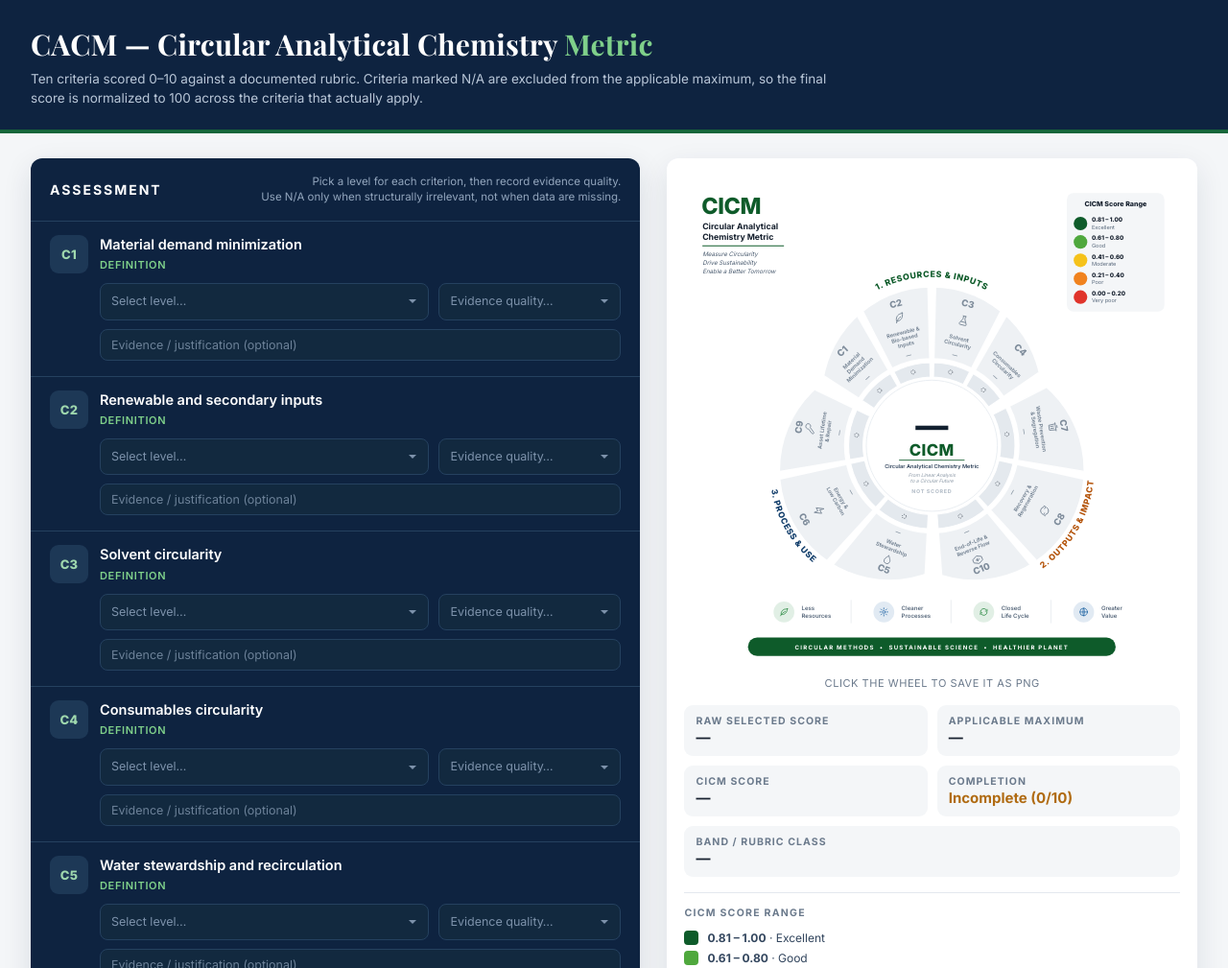
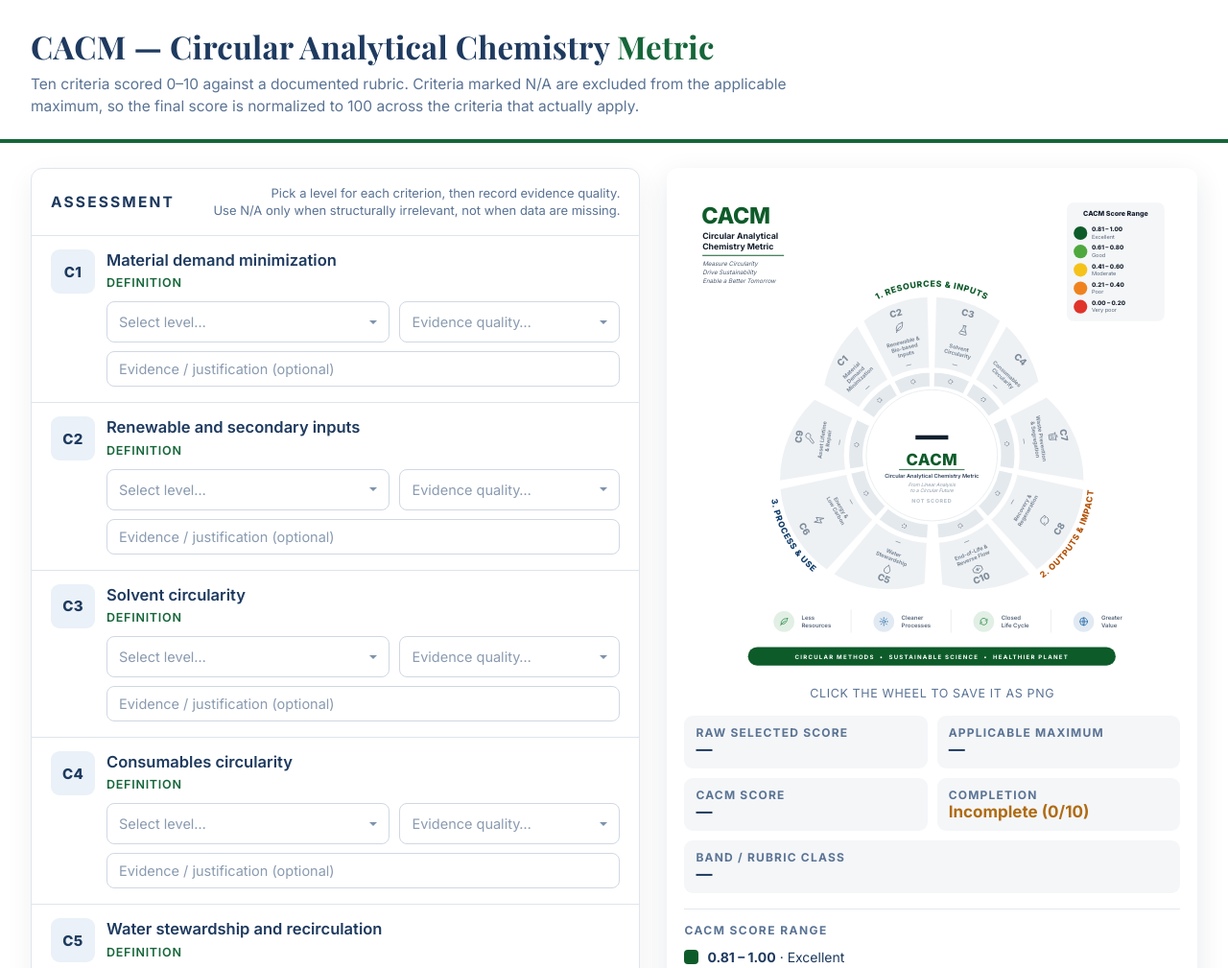
Before and after one commit to AyaMidani/CACM, a plain HTML site: page index.html in a window 1280 px wide. Shown: the top 1009 px of the page at 96% size. Drawn offline with nearby package versions, Linux system fonts and the light colour scheme.

Commit message:
White background, larger fonts, header aligned, fix CICM → CACM in pictogram

```diff
--- a/index.html
+++ b/index.html
@@ -15,55 +15,56 @@
   --green:#16663A;
   --green-mid:#4FA83D;
   --paper:#f4f6f8;
-  --ink:#16202e;
-  --muted:#6b7a8c;
+  --ink:#1e3a5f;
+  --muted:#5a7394;
+  --line:#dfe5ec;
 }
 *{box-sizing:border-box}
 html,body{margin:0;padding:0}
 body{
   font-family:'Inter',"Helvetica Neue",Arial,sans-serif;
-  background:var(--paper);
+  background:#ffffff;
   color:var(--ink);
   -webkit-font-smoothing:antialiased;
 }
 header.top{
-  background:var(--navy);
-  color:#fff;
-  padding:26px 32px 22px;
+  background:#ffffff;
+  color:var(--ink);
+  padding:26px max(32px, calc((100% - 1500px) / 2 + 32px)) 22px;
   border-bottom:4px solid var(--green);
 }
 header.top h1{
   font-family:'Playfair Display',Georgia,serif;
-  font-size:30px;font-weight:700;margin:0;letter-spacing:.2px;
+  font-size:33px;font-weight:700;margin:0;letter-spacing:.2px;
 }
-header.top h1 span{color:#7fd08a}
-header.top p{margin:6px 0 0;font-size:13.5px;color:#b9c7d8;max-width:860px;line-height:1.5}
+header.top h1 span{color:var(--green)}
+header.top p{margin:6px 0 0;font-size:15.5px;color:var(--muted);max-width:860px;line-height:1.5}
 
 .wrap{max-width:1500px;margin:0 auto;padding:26px 32px 40px;display:grid;grid-template-columns:minmax(0,1.15fr) minmax(0,1fr);gap:28px;align-items:start}
 @media(max-width:1180px){.wrap{grid-template-columns:1fr}}
 
 /* ---------- left: question table ---------- */
-.panel{background:var(--navy);border-radius:12px;overflow:hidden;box-shadow:0 10px 30px rgba(14,35,64,.12)}
-.panel-head{padding:16px 20px;border-bottom:1px solid var(--navy-line);display:flex;justify-content:space-between;align-items:center;gap:16px}
-.panel-head h2{margin:0;font-size:14px;font-weight:700;color:#fff;letter-spacing:.14em;text-transform:uppercase}
-.panel-head .hint{font-size:11.5px;color:#93a6bd;text-align:right;line-height:1.45}
+.panel{background:#ffffff;border:1px solid var(--line);border-radius:12px;overflow:hidden;box-shadow:0 10px 30px rgba(14,35,64,.06)}
+.panel-head{padding:16px 20px;border-bottom:1px solid var(--line);display:flex;justify-content:space-between;align-items:center;gap:16px}
+.panel-head h2{margin:0;font-size:15.5px;font-weight:700;color:var(--ink);letter-spacing:.14em;text-transform:uppercase}
+.panel-head .hint{font-size:13px;color:var(--muted);text-align:right;line-height:1.45}
 
-.q{border-bottom:1px solid var(--navy-line);padding:14px 20px 16px}
+.q{border-bottom:1px solid var(--line);padding:14px 20px 16px}
 .q:last-child{border-bottom:none}
 .q-top{display:flex;gap:12px;align-items:flex-start}
 .q-code{
-  flex:0 0 40px;height:40px;border-radius:9px;background:#1d3856;color:#9fd8ae;
-  display:flex;align-items:center;justify-content:center;font-weight:800;font-size:13px;letter-spacing:.02em
+  flex:0 0 46px;height:46px;border-radius:9px;background:#eaf1f8;color:var(--ink);
+  display:flex;align-items:center;justify-content:center;font-weight:800;font-size:15px;letter-spacing:.02em
 }
 .q-body{flex:1;min-width:0}
-.q-name{color:#fff;font-size:14.5px;font-weight:600;line-height:1.35}
-.q-def{color:#8ea3bc;font-size:11.5px;line-height:1.5;margin-top:4px;display:none}
+.q-name{color:var(--ink);font-size:16.5px;font-weight:600;line-height:1.35}
+.q-def{color:var(--muted);font-size:13.5px;line-height:1.55;margin-top:4px;display:none}
 .q.open .q-def{display:block}
 .q-more{
   background:none;border:none;padding:0;margin-top:5px;cursor:pointer;
-  color:#7fd08a;font-size:11px;font-weight:600;font-family:inherit;letter-spacing:.06em;text-transform:uppercase
+  color:var(--green);font-size:12.5px;font-weight:600;font-family:inherit;letter-spacing:.06em;text-transform:uppercase
 }
-.q-fields{display:grid;grid-template-columns:minmax(0,1fr) 190px;gap:10px;margin-top:11px}
+.q-fields{display:grid;grid-template-columns:minmax(0,1fr) 230px;gap:10px;margin-top:11px}
 @media(max-width:620px){.q-fields{grid-template-columns:1fr}}
 .q-note{margin-top:9px}
 
@@ -71,14 +72,14 @@ header.top p{margin:6px 0 0;font-size:13.5px;color:#b9c7d8;max-width:860px;line-
 .dd{position:relative}
 .dd-btn{
   width:100%;text-align:left;cursor:pointer;font-family:inherit;
-  background:#12293f;border:1px solid var(--navy-line);border-radius:8px;
-  color:#e7eef7;font-size:12.5px;line-height:1.45;padding:9px 30px 9px 11px;
-  display:block;min-height:38px;position:relative;transition:border-color .15s
+  background:#ffffff;border:1px solid #cfd8e3;border-radius:8px;
+  color:var(--ink);font-size:14.5px;line-height:1.45;padding:10px 30px 10px 12px;
+  display:block;min-height:42px;position:relative;transition:border-color .15s
 }
-.dd-btn:hover{border-color:#3a5f88}
+.dd-btn:hover{border-color:#8fa8c4}
 .dd.on .dd-btn{border-color:var(--green-mid)}
-.dd-btn .ph{color:#7d92ab}
-.dd-btn .sc{display:inline-block;min-width:20px;font-weight:800;color:#9fd8ae;margin-right:6px}
+.dd-btn .ph{color:#8a9bb0}
+.dd-btn .sc{display:inline-block;min-width:20px;font-weight:800;color:var(--green);margin-right:6px}
 .dd-btn:after{content:"";position:absolute;right:12px;top:50%;margin-top:-2px;border:4px solid transparent;border-top-color:#7d92ab}
 .dd-pop{
   display:none;position:absolute;z-index:40;left:0;right:0;top:calc(100% + 5px);
@@ -87,29 +88,29 @@ header.top p{margin:6px 0 0;font-size:13.5px;color:#b9c7d8;max-width:860px;line-
 }
 .dd.on .dd-pop{display:block}
 .dd-opt{
-  padding:8px 10px;border-radius:7px;cursor:pointer;font-size:12.5px;line-height:1.45;color:#22334a;
+  padding:8px 10px;border-radius:7px;cursor:pointer;font-size:14.5px;line-height:1.45;color:var(--ink);
   display:flex;gap:9px;align-items:flex-start
 }
 .dd-opt:hover{background:#eef4f0}
 .dd-opt .sc{
-  flex:0 0 26px;text-align:center;font-weight:800;font-size:11.5px;color:#fff;
+  flex:0 0 30px;text-align:center;font-weight:800;font-size:13px;color:#fff;
   border-radius:5px;padding:2px 0;margin-top:1px
 }
 .dd-opt.sel{background:#e6f2e9}
 
 .q-input{
-  width:100%;font-family:inherit;font-size:12.5px;color:#e7eef7;
-  background:#12293f;border:1px solid var(--navy-line);border-radius:8px;padding:8px 11px
+  width:100%;font-family:inherit;font-size:14.5px;color:var(--ink);
+  background:#ffffff;border:1px solid #cfd8e3;border-radius:8px;padding:9px 12px
 }
-.q-input::placeholder{color:#6d8299}
+.q-input::placeholder{color:#8a9bb0}
 .q-input:focus{outline:none;border-color:var(--green-mid)}
 
-.panel-foot{padding:14px 20px;background:var(--navy-2);display:flex;gap:10px;flex-wrap:wrap}
+.panel-foot{padding:14px 20px;background:var(--paper);border-top:1px solid var(--line);display:flex;gap:10px;flex-wrap:wrap}
 .btn{
-  font-family:inherit;font-size:12px;font-weight:600;letter-spacing:.04em;cursor:pointer;
-  border-radius:8px;padding:9px 15px;border:1px solid var(--navy-line);background:#12293f;color:#cfe0f0
+  font-family:inherit;font-size:13.5px;font-weight:600;letter-spacing:.04em;cursor:pointer;
+  border-radius:8px;padding:9px 15px;border:1px solid #cfd8e3;background:#ffffff;color:var(--ink)
 }
-.btn:hover{border-color:#3a5f88}
+.btn:hover{border-color:#8fa8c4}
 .btn.primary{background:var(--green);border-color:var(--green);color:#fff}
 .btn.primary:hover{background:#1a7a45}
 
@@ -117,25 +118,25 @@ header.top p{margin:6px 0 0;font-size:13.5px;color:#b9c7d8;max-width:860px;line-
 .side{position:sticky;top:22px}
 .card{background:#fff;border-radius:12px;box-shadow:0 10px 30px rgba(14,35,64,.10);padding:18px}
 .fig{cursor:pointer;display:block;width:100%;height:auto}
-.fig-hint{text-align:center;font-size:11px;color:var(--muted);margin-top:6px;letter-spacing:.05em;text-transform:uppercase}
+.fig-hint{text-align:center;font-size:12.5px;color:var(--muted);margin-top:6px;letter-spacing:.05em;text-transform:uppercase}
 
 .stats{display:grid;grid-template-columns:repeat(2,minmax(0,1fr));gap:10px;margin-top:16px}
 .stat{background:var(--paper);border-radius:9px;padding:10px 12px}
-.stat b{display:block;font-size:10.5px;letter-spacing:.1em;text-transform:uppercase;color:var(--muted);font-weight:700}
-.stat span{font-size:15px;font-weight:700;color:var(--ink)}
+.stat b{display:block;font-size:12px;letter-spacing:.1em;text-transform:uppercase;color:var(--muted);font-weight:700}
+.stat span{font-size:17px;font-weight:700;color:var(--ink)}
 .stat.wide{grid-column:1 / -1}
 
 .legend{margin-top:16px;border-top:1px solid #e3e8ee;padding-top:14px}
-.legend h3{margin:0 0 9px;font-size:10.5px;letter-spacing:.12em;text-transform:uppercase;color:var(--muted)}
-.legend-row{display:flex;align-items:center;gap:9px;font-size:12px;color:#33465e;padding:3px 0}
+.legend h3{margin:0 0 9px;font-size:12px;letter-spacing:.12em;text-transform:uppercase;color:var(--muted)}
+.legend-row{display:flex;align-items:center;gap:9px;font-size:14px;color:var(--ink);padding:3px 0}
 .chip{width:15px;height:15px;border-radius:4px;flex:0 0 15px}
-.legend-row em{font-style:normal;color:var(--muted);font-size:11.5px}
+.legend-row em{font-style:normal;color:var(--muted);font-size:13px}
 
-footer.bottom{background:var(--navy);color:#9fb3c9;padding:22px 32px;font-size:12px;line-height:1.7}
-footer.bottom a{color:#7fd08a;text-decoration:none}
+footer.bottom{background:#ffffff;color:var(--ink);border-top:1px solid var(--line);padding:22px max(32px, calc((100% - 1500px) / 2 + 32px));font-size:14px;line-height:1.7}
+footer.bottom a{color:var(--green);text-decoration:none}
 .toast{
   position:fixed;left:50%;bottom:26px;transform:translateX(-50%) translateY(20px);
-  background:var(--navy);color:#fff;padding:11px 20px;border-radius:9px;font-size:12.5px;
+  background:var(--navy);color:#fff;padding:11px 20px;border-radius:9px;font-size:14px;
   opacity:0;pointer-events:none;transition:.25s;z-index:99
 }
 .toast.on{opacity:1;transform:translateX(-50%) translateY(0)}
@@ -170,13 +171,13 @@ footer.bottom a{color:#7fd08a;text-decoration:none}
       <div class="stats">
         <div class="stat"><b>Raw selected score</b><span id="s-raw">—</span></div>
         <div class="stat"><b>Applicable maximum</b><span id="s-max">—</span></div>
-        <div class="stat"><b>CICM score</b><span id="s-norm">—</span></div>
+        <div class="stat"><b>CACM score</b><span id="s-norm">—</span></div>
         <div class="stat"><b>Completion</b><span id="s-done">Incomplete</span></div>
         <div class="stat wide"><b>Band / rubric class</b><span id="s-class">—</span></div>
       </div>
 
       <div class="legend">
-        <h3>CICM score range</h3>
+        <h3>CACM score range</h3>
         <div id="legend-class"></div>
         <h3 style="margin-top:14px">Score meaning</h3>
         <div id="legend-score"></div>
@@ -267,7 +268,7 @@ function buildQuestions(){
         <div class="q-code">${c.code}</div>
         <div class="q-body">
           <div class="q-name">${c.name}</div>
-          <div class="q-def">${c.definition}<br><b style="color:#a9bed6">Evidence expected:</b> ${c.evidence}</div>
+          <div class="q-def">${c.definition}<br><b style="color:var(--ink)">Evidence expected:</b> ${c.evidence}</div>
           <button class="q-more" type="button">Definition</button>
           <div class="q-fields">
             <div class="dd" data-kind="level" data-code="${c.code}">
@@ -364,7 +365,7 @@ function compute(){
 }
 
 /* ---------------- pictogram ---------------- */
-const BRAND = "CICM";                 // wordmark shown in the centre disc
+const BRAND = "CACM";                 // wordmark shown in the centre disc
 const W = 1240, H = 1240;
 const CX = 620, CY = 676;
 
@@ -379,7 +380,7 @@ const GROUPS = [
   {no:"3", name:"PROCESS &amp; USE",      centre:240, light:"#DCEBFA", deep:"#123E6B", band:"#2B6CA8"}
 ];
 
-/* CICM score bands (0.00–1.00), as in the attached artwork */
+/* CACM score bands (0.00–1.00), as in the attached artwork */
 const BANDS = [
   {min:0.81, max:1.00, name:"Excellent", color:"#0E5B2A"},
   {min:0.61, max:0.80, name:"Good",      color:"#4FA83D"},
```
